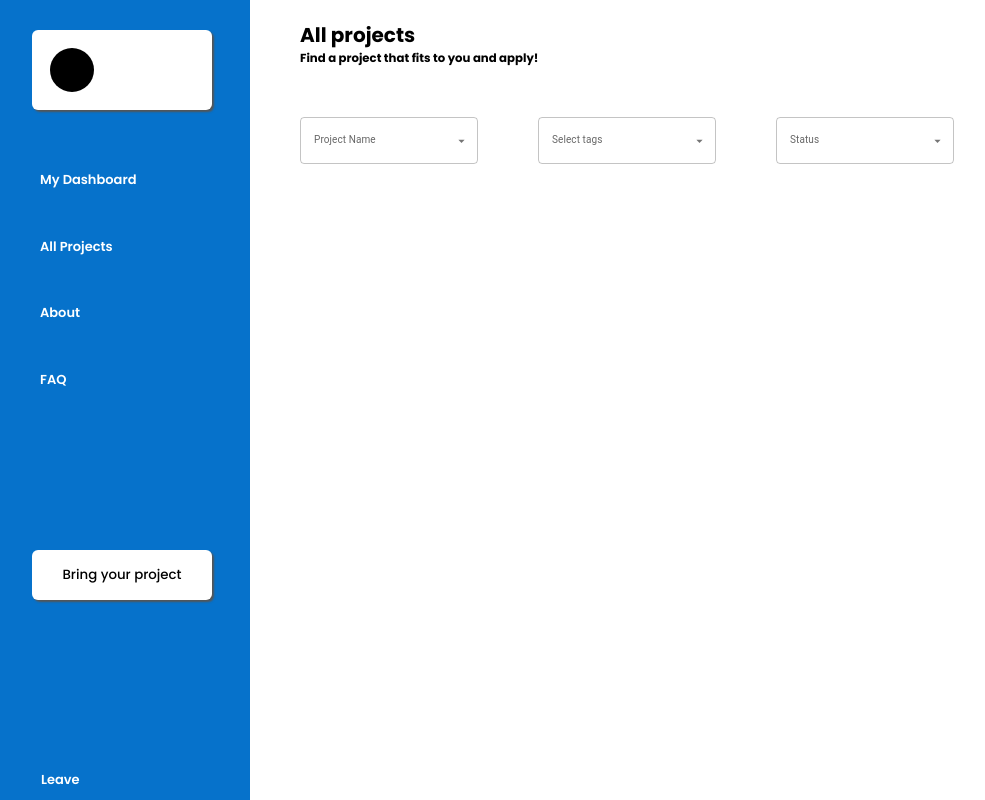
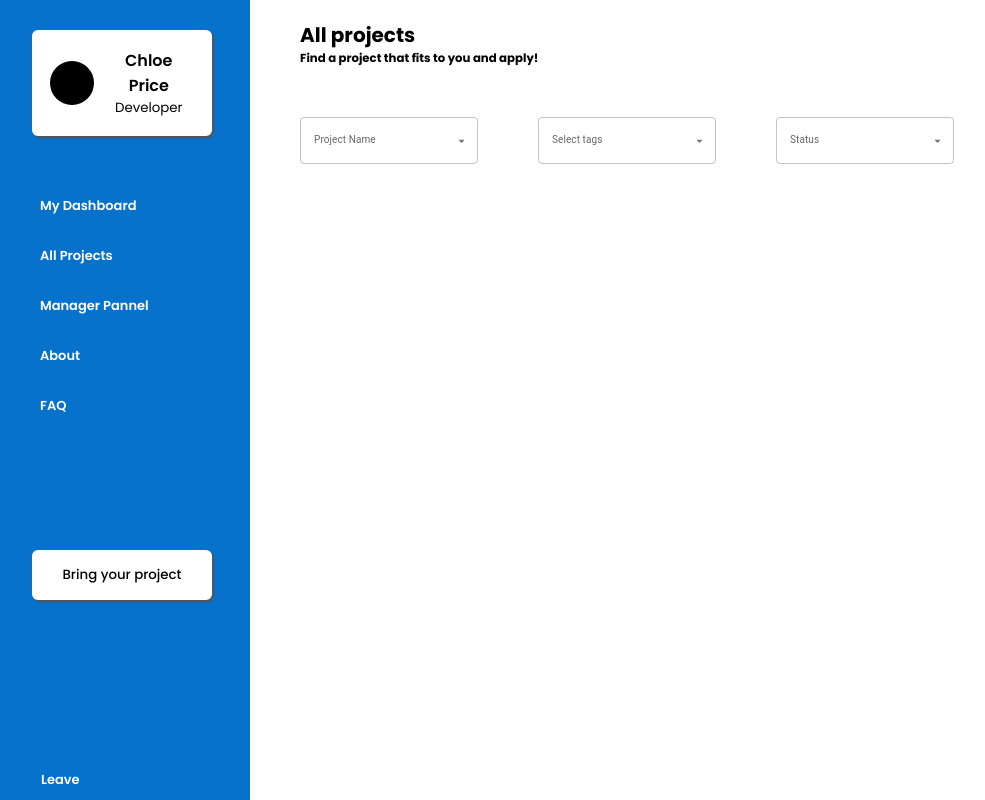
Before and after one commit to 2023M5T3-Inteli/2023-1a-t03-grupo1-SkyWeb, a React (Vite) app in the folder src/frontend/: page /Allprojects in a window 1280 px wide. Shown: the whole page, without its empty margins (6-991 px from the left). Built offline with nearby package versions, Linux system fonts and the light colour scheme.

Commit message:
adição do manager e hover

```diff
--- a/src/frontend/components/menu/index.jsx
+++ b/src/frontend/components/menu/index.jsx
@@ -58,8 +58,8 @@ width: max-content;
 text-align: left;
 margin-top: 3rem;
 &:hover {
-    transition: .2s;
-    color: #999;
+    transition: .3s;
+    border-left: 5px solid white
 }
 `
 
@@ -116,9 +116,10 @@ export function Menu(props) {
             </ProfileContainer>
             <Nav>
                 <SidebarItem to='home'>My Dashboard</SidebarItem>
-                <SidebarItem to='fodase'>All Projects</SidebarItem>
-                <SidebarItem to='fodase'>About</SidebarItem>
-                <SidebarItem to='fodase'>FAQ</SidebarItem>
+                <SidebarItem to='allprojects'>All Projects</SidebarItem>
+                <SidebarItem to='manager'>Manager Pannel</SidebarItem>
+                <SidebarItem to='about'>About</SidebarItem>
+                <SidebarItem to='faq'>FAQ</SidebarItem>
             </Nav>
             <BottomWrapper>
                 <BringButton>Bring your project</BringButton>
--- a/src/frontend/pages/Allprojects/index.jsx
+++ b/src/frontend/pages/Allprojects/index.jsx
@@ -6,7 +6,7 @@ export function Allprojects(){
 
     return (
         <div style={{ display: "flex" }}>
-            <Menu/>
+            <Menu userName="Chloe Price" userRole="Developer"/>
             <div style={{ display: 'flex', justifyContent: 'flex-start', flexDirection: 'column'}}>
                 <div id="title" style={{ paddingLeft:"50px", paddingTop: "20px" }}>
                     <h1 style={{ fontFamily: "Poppins",  }}>All projects</h1>
```
